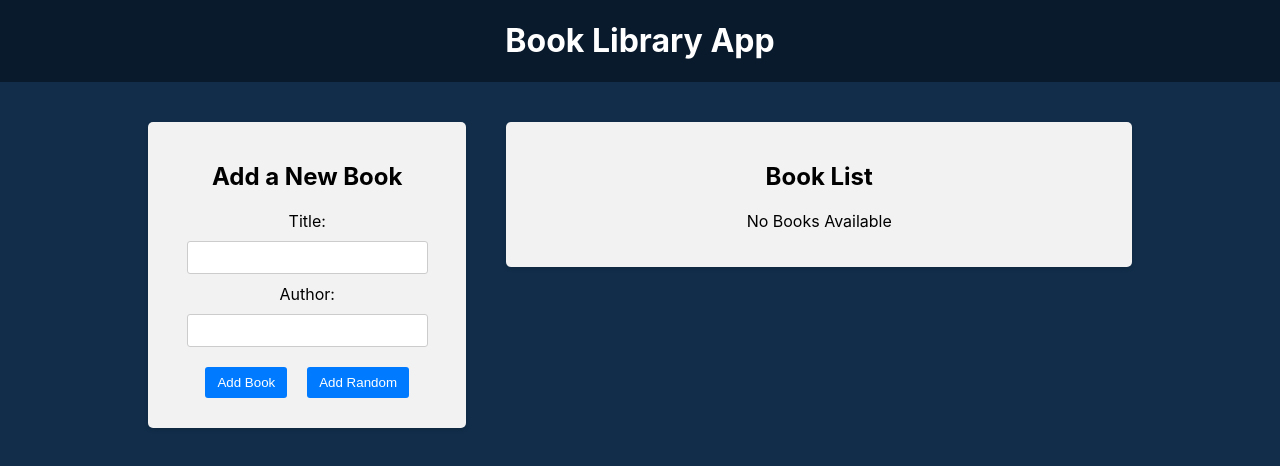
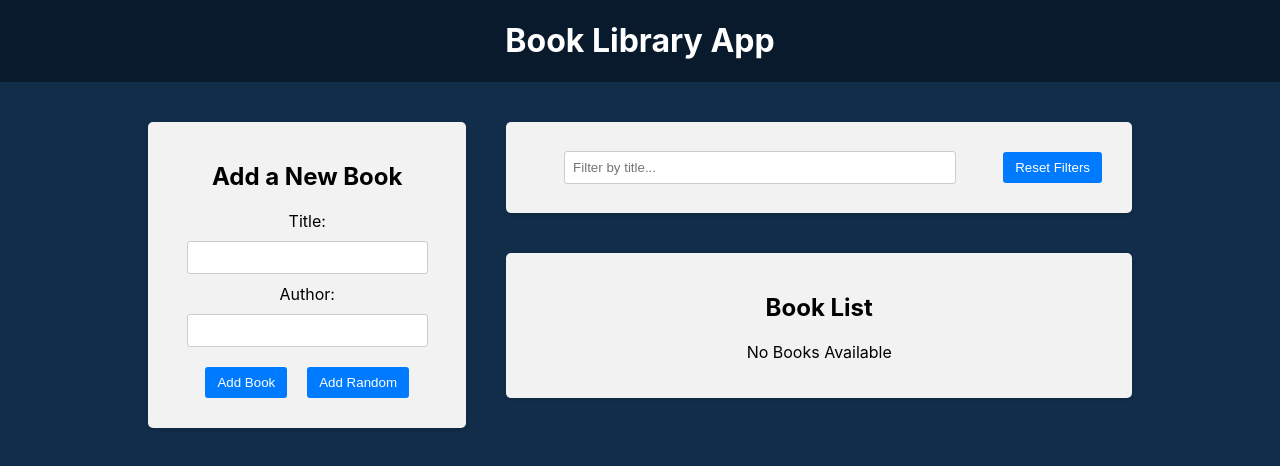
Before and after one commit to igor21211/react-redux, a React (Create React App) app in the folder frontend/: page / in a window 1280 px wide. Shown: the top 466 px of the page. Built offline with nearby package versions, Linux system fonts and the light colour scheme.

Commit message:
add reset button

```diff
--- a/frontend/src/App.js
+++ b/frontend/src/App.js
@@ -14,7 +14,7 @@ function App() {
           <BookForm />
         </div>
         <div className="app-right-column">
-          {/*  <Filter /> */}
+          <Filter />
           <BookList />
         </div>
       </main>
--- a/frontend/src/components/BookList/BookList.js
+++ b/frontend/src/components/BookList/BookList.js
@@ -3,8 +3,11 @@ import "./BookList.css";
 import { deleteBook, addFavorite } from "../../redux/books/actionsCreators";
 import { BsBookmarkStar } from "react-icons/bs";
 import { BsBookmarkStarFill } from "react-icons/bs";
+import { selectTitleFilter } from "../../redux/slice/filterSlice";
 const BookList = () => {
   const books = useSelector((state) => state.books);
+  const filterTitle = useSelector(selectTitleFilter);
+
   const dispatch = useDispatch();
 
   const handleDeleteBook = (id) => {
@@ -14,6 +17,12 @@ const BookList = () => {
     dispatch(addFavorite(id));
   };
 
+  const filtersBooks = books.filter((book) => {
+    const matchesBooks = book.title
+      .toLowerCase()
+      .includes(filterTitle.toLowerCase());
+    return matchesBooks;
+  });
   return (
     <div className="app-block book-list">
       <h2>Book List</h2>
@@ -21,7 +30,7 @@ const BookList = () => {
         <p>No Books Available</p>
       ) : (
         <ul>
-          {books.map((book, i) => (
+          {filtersBooks.map((book, i) => (
             <li key={book.id}>
               <div className="book-info">
                 {++i}. {book.title} by <strong>{book.author}</strong>
--- a/frontend/src/components/Filter/Filter.js
+++ b/frontend/src/components/Filter/Filter.js
@@ -1,8 +1,36 @@
+import {
+  resetFilter,
+  selectTitleFilter,
+  setTitleFilter,
+} from "../../redux/slice/filterSlice";
 import "./Filter.css";
+import { useDispatch, useSelector } from "react-redux";
 const Filter = () => {
+  const dispatch = useDispatch();
+  const titleState = useSelector(selectTitleFilter);
+
+  const handleSearchTitle = (e) => {
+    dispatch(setTitleFilter(e.target.value));
+  };
+
+  const handleResetFilters = () => {
+    dispatch(resetFilter());
+  };
   return (
     <div className="app-block filter">
-      <h2>Filters</h2>
+      <div className="filter-row">
+        <div className="filter-group">
+          <input
+            value={titleState}
+            onChange={handleSearchTitle}
+            type="text"
+            placeholder="Filter by title..."
+          />
+        </div>
+        <button type="button" onClick={handleResetFilters}>
+          Reset Filters
+        </button>
+      </div>
     </div>
   );
 };
--- /dev/null
+++ b/frontend/src/redux/slice/filterSlice.js
@@ -0,0 +1,26 @@
+import { createSlice } from "@reduxjs/toolkit";
+
+const initialState = {
+  title: "",
+};
+
+const filterSlice = createSlice({
+  name: "filter",
+  initialState: initialState,
+  reducers: {
+    setTitleFilter: (state, action) => {
+      //you can mutate state thanks Immer library
+      state.title = action.payload;
+
+      //you can return new state as usually
+      //return { ...state, title: action.payload };
+    },
+    resetFilter: (state) => {
+      return initialState;
+    },
+  },
+});
+
+export const { setTitleFilter, resetFilter } = filterSlice.actions;
+export const selectTitleFilter = (state) => state.filter.title;
+export default filterSlice.reducer;
--- a/frontend/src/redux/store.js
+++ b/frontend/src/redux/store.js
@@ -1,9 +1,11 @@
 import { configureStore } from "@reduxjs/toolkit";
 import booksReducer from "./books/reducer";
+import filterReducer from "./slice/filterSlice";
 
 const store = configureStore({
   reducer: {
     books: booksReducer,
+    filter: filterReducer,
   },
 });
 
```
